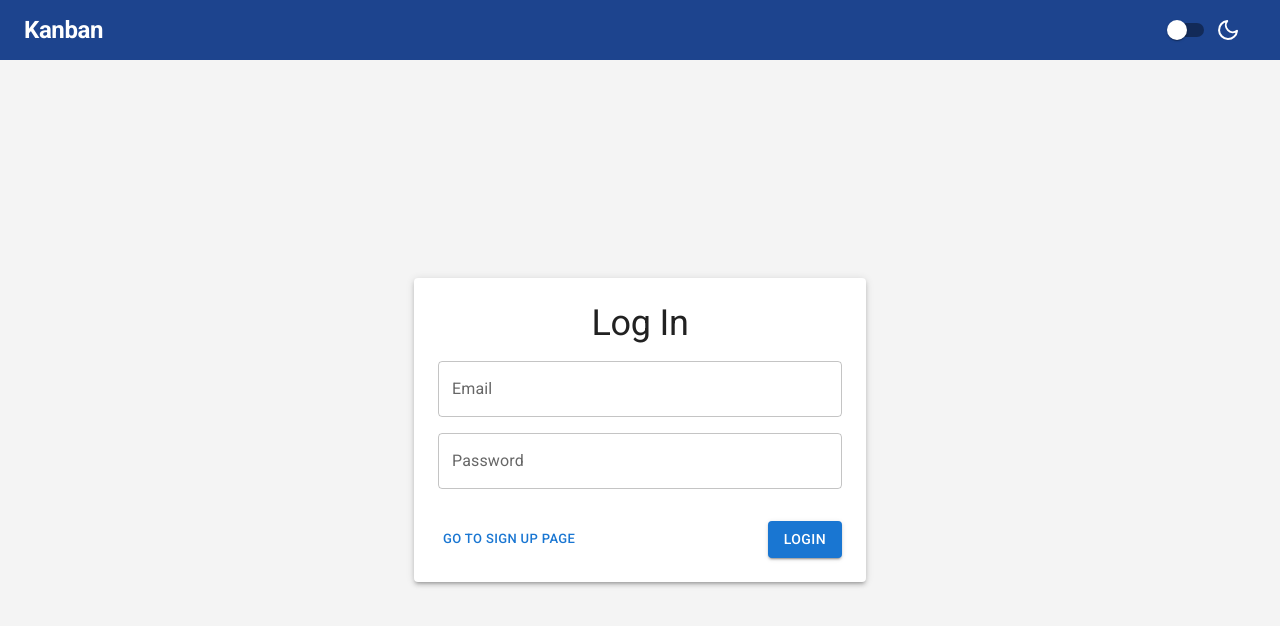
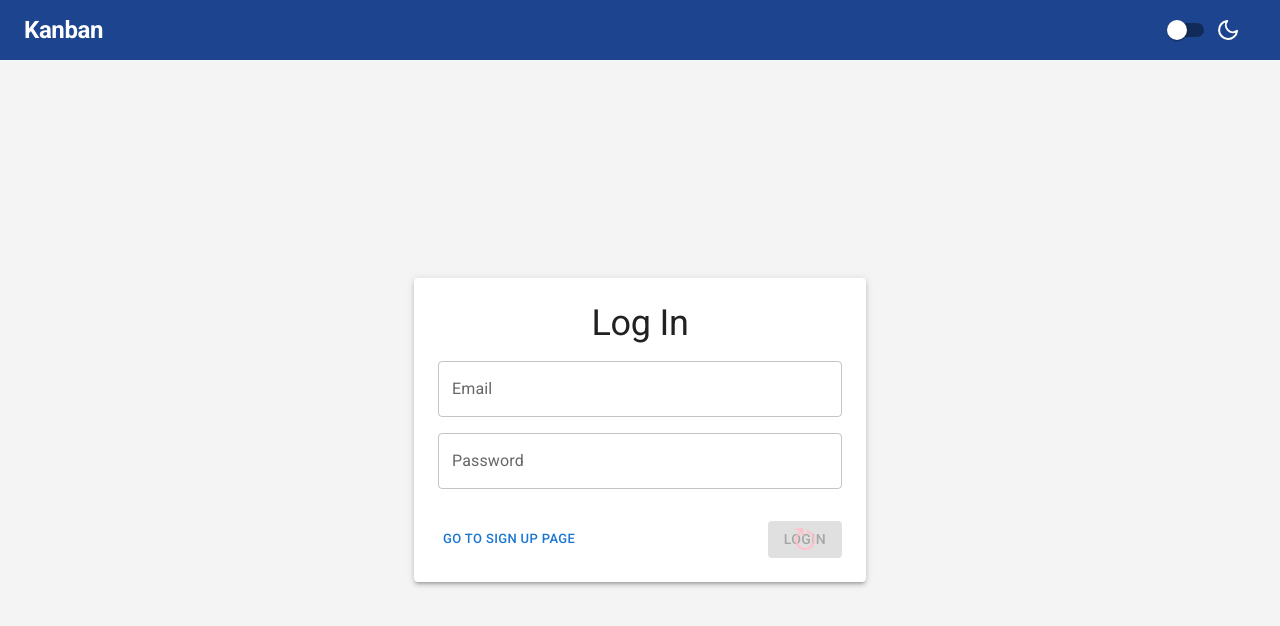
Before and after one commit to danielstephany/kanban, a React app: page /auth/login in a window 1280 px wide. Shown: the top 626 px of the page. Built offline with nearby package versions, Linux system fonts and the light colour scheme.

Commit message:
started work on load state button

```diff
--- /dev/null
+++ b/src/components/controls/LoadStateButton.tsx
@@ -0,0 +1,69 @@
+import React from "react"
+import {Button} from "@mui/material"
+import styled, { keyframes } from 'styled-components'
+import { RotateCw } from "react-feather"
+import type {
+    ButtonProps
+} from "@mui/material"
+
+type iconColorType = {light: string, dark: string}
+
+interface LoadStateButtonProps extends ButtonProps {
+    loading?: boolean,
+    iconColor?: iconColorType
+}
+
+interface getIconColorProps extends ButtonProps {
+    theme: { palette?: { mode?: "light" | "dark" } },
+    iconColor?: iconColorType
+}
+
+const iconRotate = keyframes`
+    from { transform: rotate(0deg)  }
+    to { transform: rotate(360deg)  }
+`
+const getIconColor = ({ iconColor, theme }: getIconColorProps) => {
+    if(!iconColor) return ""
+
+    const mode = theme.palette?.mode || "light"
+    return `color: ${iconColor ? iconColor[mode] : "#000"};`
+}
+
+const LoadStateButtonIconContainer = styled.span<{ iconColor?: { light: string, dark: string }; }>`
+    display: inline-flex;
+    align-items: center;
+    justify-content: center;
+    position: absolute;
+    top: 50%;
+    left: 50%;
+    transform: translate(-50%, -50%);
+    ${({ iconColor, theme }) => getIconColor({ iconColor, theme }) }
+    > svg {
+        transform-origin: center;
+        animation: ${iconRotate} 2s linear infinite;
+    }
+`
+
+const LoadStateButtonWrapper = styled.div`
+    display: inline-flex;
+    position: relative;
+`
+
+const LoadStateButton = ({ loading, iconColor, ...others }: LoadStateButtonProps) => {
+    return (
+        <LoadStateButtonWrapper>
+            <Button
+                {...others}
+            />
+            {
+                loading ?
+                <LoadStateButtonIconContainer iconColor={iconColor}>
+                    <RotateCw />
+                </LoadStateButtonIconContainer>
+                : null
+            }
+        </LoadStateButtonWrapper>
+    )
+}
+
+export default LoadStateButton
--- a/src/views/Login/Login.tsx
+++ b/src/views/Login/Login.tsx
@@ -16,6 +16,7 @@ import useFormControl from '@src/hooks/useFormCtrl.tsx'
 import type { tValidationObj, tFormCtrlValues } from '@src/hooks/useFormCtrl.tsx'
 import { login } from '@src/endpoints/auth/index.ts'
 import { kanban } from '@src/routes.ts'
+import LoadStateButton from '@src/components/controls/LoadStateButton.tsx'
 
 interface props {
     className?: string
@@ -97,10 +98,17 @@ const LoginComp = ({ className }: props) => {
                                             >Go to Sign Up page</Button>
                                         }
                                         rightAction={
-                                            <Button
+                                            // <Button
+                                            //     variant='contained'
+                                            //     type="submit"
+                                            // >Login</Button>
+                                            <LoadStateButton
                                                 variant='contained'
                                                 type="submit"
-                                            >Login</Button>
+                                                loading
+                                                disabled
+                                                iconColor={{light: "pink", dark:"green"}}
+                                            >Login</LoadStateButton>
                                         }
                                     />
                                 </Grid>
```
